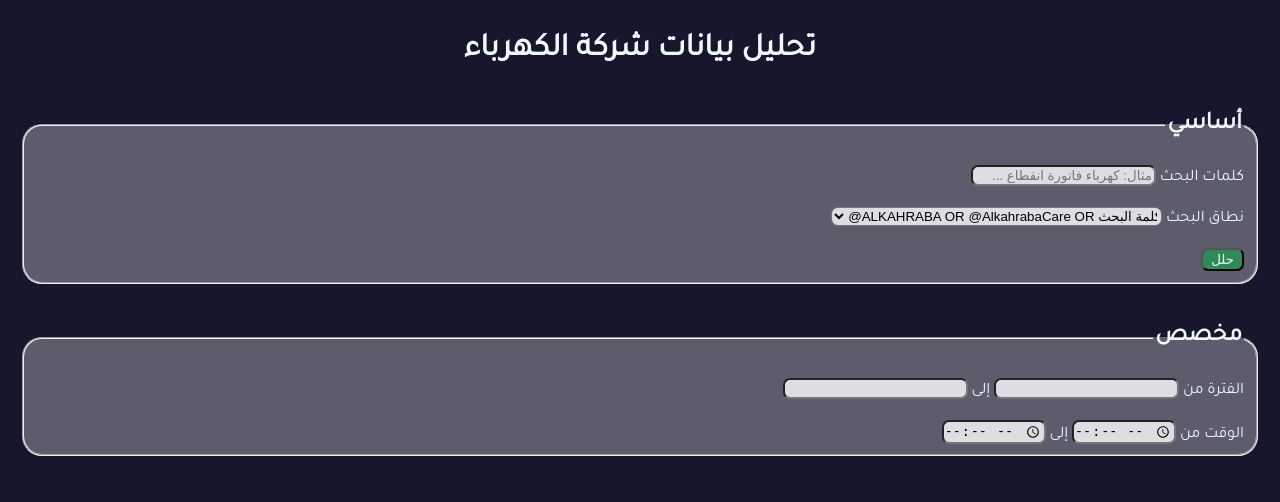
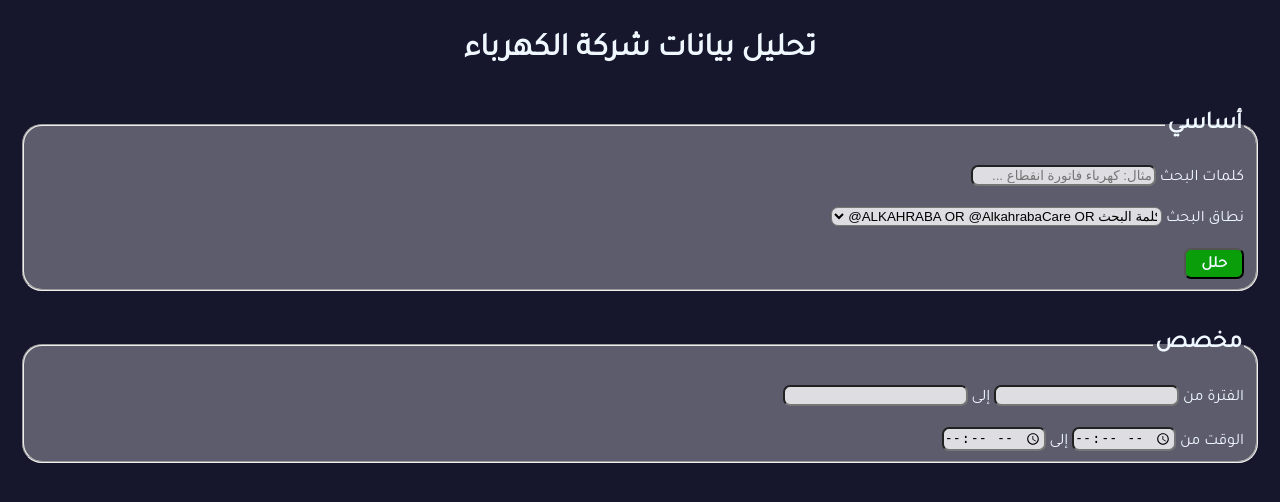
Before and after one commit to ah918/SEC_DataAnalysis, a Django app: page / in a window 1280 px wide. Shown: the top 502 px of the page. Run offline with Django 3.2, Linux system fonts and the light colour scheme; some libraries are stand-ins or nearby versions.

Commit message:
Update submit button style

```diff
--- a/SEC_App/static/SEC_App/style.css
+++ b/SEC_App/static/SEC_App/style.css
@@ -16,12 +16,16 @@ input, select, button {
 }
 
 button {
-    background-color:seagreen;
+    background-color:rgb(10, 158, 10);
     color: rgb(240, 248, 255);
-    padding-left: 8px;
-    padding-right: 8px;
-    padding-top: 2px;
+    padding-left: 15px;
+    padding-right: 15px;
+    padding-top: 6px;
     padding-bottom: 2px;
+    font-family: 'Tajawal', sans-serif;
+    font-weight: bolder;
+    font-size: 16px;
+    cursor:pointer;
 }
 
 label {
--- a/SEC_App/templates/SEC_App/search.html
+++ b/SEC_App/templates/SEC_App/search.html
@@ -66,7 +66,6 @@
     <legend><h2>مخصص</h2></legend>
 
     <label for="period_start">الفترة من</label>
-    <!-- <input type="date" id=ate_start' neme='date_start' value="{{placement.date|date:'Y-m-d' }}"> -->
     <input id="period_start" name="period_start">
 
     <label for="end_period">إلى </label>
```
